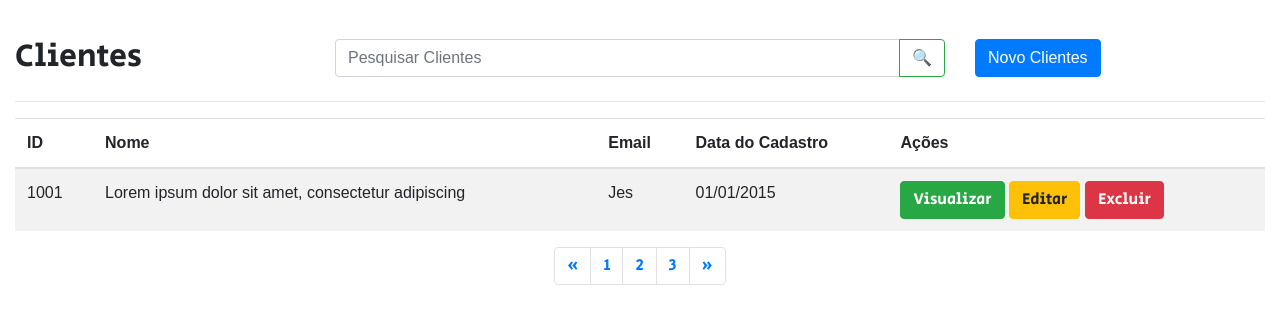
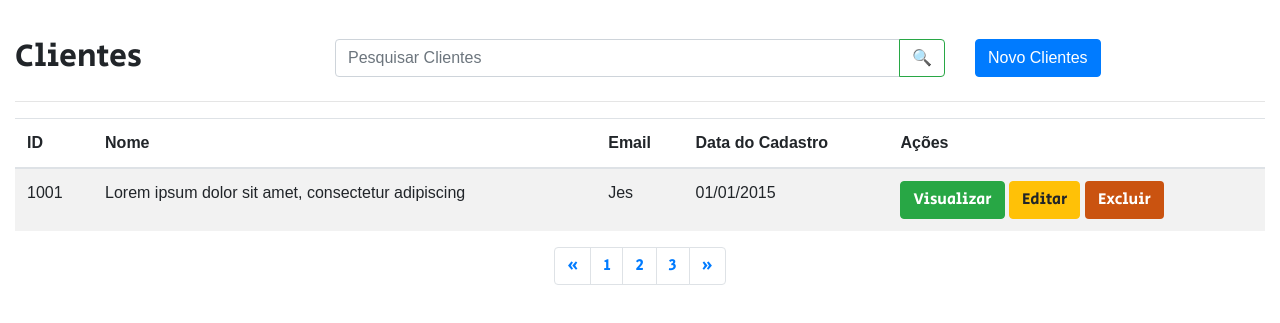
Before and after one commit to gabihtoledo0/FastFlix, a plain HTML site: page HTML/Clientes.html in a window 1280 px wide. Shown: the part 65-388 px from the top of the page. Drawn offline with nearby package versions, Linux system fonts and the light colour scheme; a web font is replaced by a local one.

Commit message:
mudanca de cor de botao excluir

```diff
--- a/CSS/clientes.css
+++ b/CSS/clientes.css
@@ -1 +1,6 @@
 @import url("./globalStyles.css");
+
+.btn-closed {
+  background-color: var(--orangeSecondary);
+  color: var(--white);
+}
--- a/HTML/Clientes.html
+++ b/HTML/Clientes.html
@@ -79,7 +79,7 @@
                 <td class="actions">
                     <a class="btn btn-success btn-xs" href="view.html">Visualizar</a>
                     <a class="btn btn-warning btn-xs" href="edit.html">Editar</a>
-                    <a class="btn btn-danger btn-xs"  href="#" data-toggle="modal" data-target="#delete-modal">Excluir</a>
+                    <a class="btn btn-closed btn-xs"  href="#" data-toggle="modal" data-target="#delete-modal">Excluir</a>
                 </td>
             </tr>
           </tbody>
```
